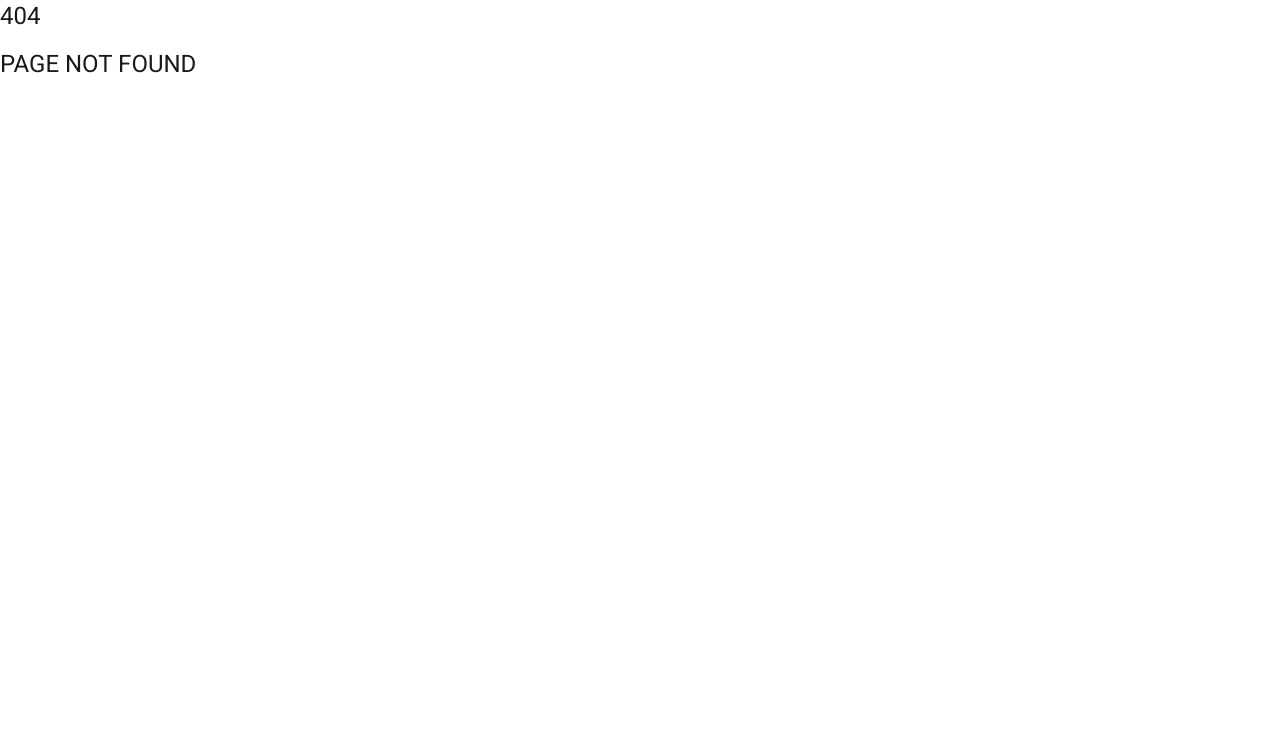
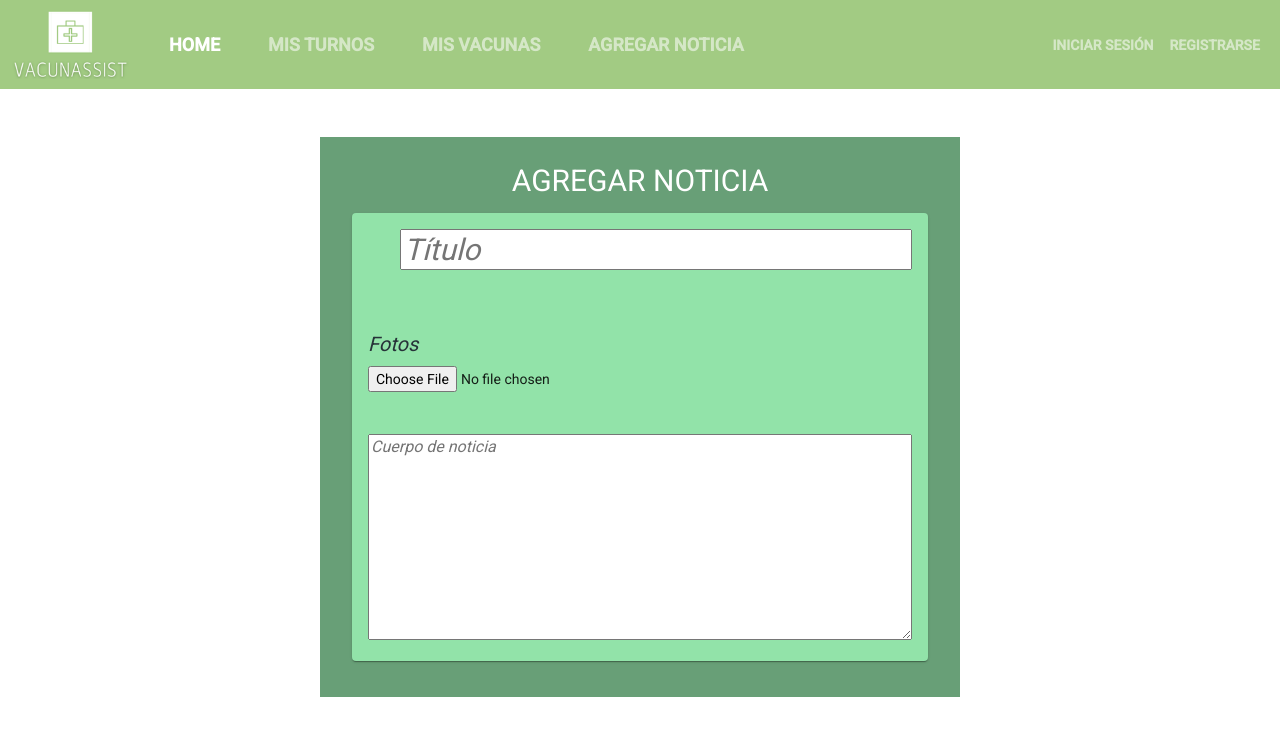
Before and after one commit to fotscode/vacunassist, an Angular app in the folder frontend/: page /NuevaNoticia in a window 1280 px wide. Before the commit this address had no page. Shown: the top 736 px of the page. Built offline with nearby package versions, Linux system fonts and the light colour scheme.

Commit message:
Inicio de "agregar noticia"

```diff
--- a/frontend/src/app/app-routing.module.ts
+++ b/frontend/src/app/app-routing.module.ts
@@ -12,6 +12,7 @@ import { ProfileEditComponent } from './components/profile-edit/profile-edit.com
 import { AuthGuard } from './auth.guard';
 import { CertificadoComponent } from './components/certificado/certificado.component';
 import { MisturnosComponent } from './components/misturnos/misturnos.component';
+import { NuevaNoticiaComponent } from './components/nueva-noticia/nueva-noticia.component';
 
 const routes: Routes=[
   {path: 'Home', component:HomeComponent},
@@ -22,6 +23,7 @@ const routes: Routes=[
   {path: 'Recover', component:PasswordRecoveryPageComponent},
   {path: 'Certificado', component:CertificadoComponent, canActivate:[AuthGuard]},
   {path: 'Turnos', component:MisturnosComponent},
+  {path: 'NuevaNoticia', component:NuevaNoticiaComponent},
   {path: '', redirectTo:'/Home', pathMatch:'full'},
   {path: '**', pathMatch:'full', component:ErrorPageComponent}
 ]
--- a/frontend/src/app/app.module.ts
+++ b/frontend/src/app/app.module.ts
@@ -27,6 +27,7 @@ import { MaterialModule } from './material/material.module';
 import { ProfileEditComponent } from './components/profile-edit/profile-edit.component';
 import { CertificadoComponent } from './components/certificado/certificado.component';
 import { MisturnosComponent } from './components/misturnos/misturnos.component';
+import { NuevaNoticiaComponent } from './components/nueva-noticia/nueva-noticia.component';
 
 @NgModule({
   declarations: [
@@ -42,6 +43,7 @@ import { MisturnosComponent } from './components/misturnos/misturnos.component';
     ProfileEditComponent,
     CertificadoComponent,
     MisturnosComponent,
+    NuevaNoticiaComponent,
   ],
   imports: [
     BrowserModule,
--- a/frontend/src/app/components/navigation-header/navigation-header.component.html
+++ b/frontend/src/app/components/navigation-header/navigation-header.component.html
@@ -20,7 +20,11 @@
                 <li class="nav-item">
                     <a style="font-size:18px" class="nav-link" routerLink="#">Mis vacunas</a>
                 </li>
+                <li class="nav-item">
+                  <a style="font-size:18px" class="nav-link" href="NuevaNoticia">Agregar Noticia</a>
+                </li>
             </ul>
+
             <ul class="navbar-nav" *ngIf="isLogged()">
                 <li class="nav-item dropdown">
                     <a style="font-size:18px"  class="nav-link dropdown-toggle" data-bs-toggle="dropdown" role="button" aria-haspopup="true" aria-expanded="false">Usuario</a>
--- /dev/null
+++ b/frontend/src/app/components/nueva-noticia/nueva-noticia.component.css
@@ -0,0 +1,51 @@
+.contenedor {
+  margin: auto;
+  min-height: 70%;
+  width: 50%;
+  margin-top: 3rem;
+  background-color: #689f77;
+  align-self: center;
+  padding-top: 2rem;
+  padding-left: 2rem;
+  padding-right: 2rem;
+  padding-bottom: 1rem;
+}
+
+.categoria {
+  padding-bottom: 20px;
+  margin: auto;
+  text-align: center;
+  width: 100%;
+}
+
+.noticia {
+  background-color: #92e3a9;
+  min-height: 90%;
+}
+
+.titulo-texto {
+  width: 40rem;
+  margin-bottom: 3rem;
+}
+
+.titulo-holder {
+  margin: auto;
+  margin-bottom: 1rem;
+}
+
+.cuerpo {
+  width: 100%;
+  margin-top: 10px;
+}
+
+.upload {
+  margin-bottom: 2rem;
+}
+
+input:placeholder-shown {
+  font-style: italic;
+}
+
+textarea:placeholder-shown {
+  font-style: italic;
+}
--- /dev/null
+++ b/frontend/src/app/components/nueva-noticia/nueva-noticia.component.html
@@ -0,0 +1,14 @@
+<app-navigation-header></app-navigation-header>
+<div class="contenedor">
+  <h4 class="categoria" style="font-size:30px; color:white"> Agregar noticia</h4>
+  <mat-card class="noticia">
+    <mat-card-header class="titulo-holder" inputmode="true" style="font-size:30px" [contentEditable]="true">
+      <input class="titulo-texto" contenteditable="true" placeholder="Título">
+    </mat-card-header>
+    <p style="font-size:20px; color: #263238"><i>Fotos</i></p>
+    <input type="file" class="upload">
+    <mat-card-content class="cuerpo" inputmode="true" style="font-size:16px" [contentEditable]="true">
+      <textarea class="cuerpo" contenteditable="true" placeholder="Cuerpo de noticia" rows="10"></textarea>
+    </mat-card-content>
+  </mat-card>
+</div>
--- /dev/null
+++ b/frontend/src/app/components/nueva-noticia/nueva-noticia.component.ts
@@ -0,0 +1,15 @@
+import { Component, OnInit } from '@angular/core';
+
+@Component({
+  selector: 'app-nueva-noticia',
+  templateUrl: './nueva-noticia.component.html',
+  styleUrls: ['./nueva-noticia.component.css']
+})
+export class NuevaNoticiaComponent implements OnInit {
+
+  constructor() { }
+
+  ngOnInit(): void {
+  }
+
+}
--- a/frontend/src/app/components/profile-view/profile-view.component.css
+++ b/frontend/src/app/components/profile-view/profile-view.component.css
@@ -41,7 +41,6 @@
 
 .campo {
   border-bottom: 2rem;
-  background-color: red;
 }
 
 .inputTexto {
```
Also changed, not shown: 1 other file (tests, documents, lock files or other folders).
